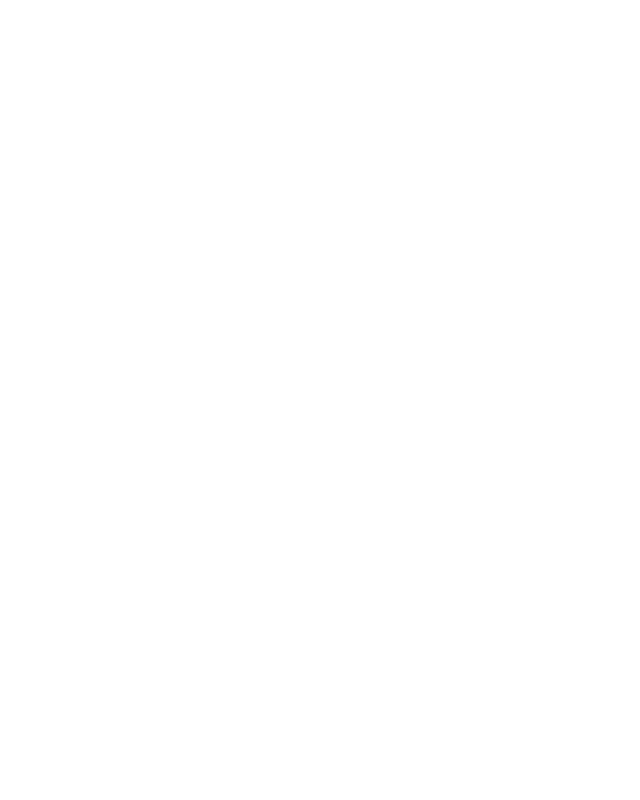
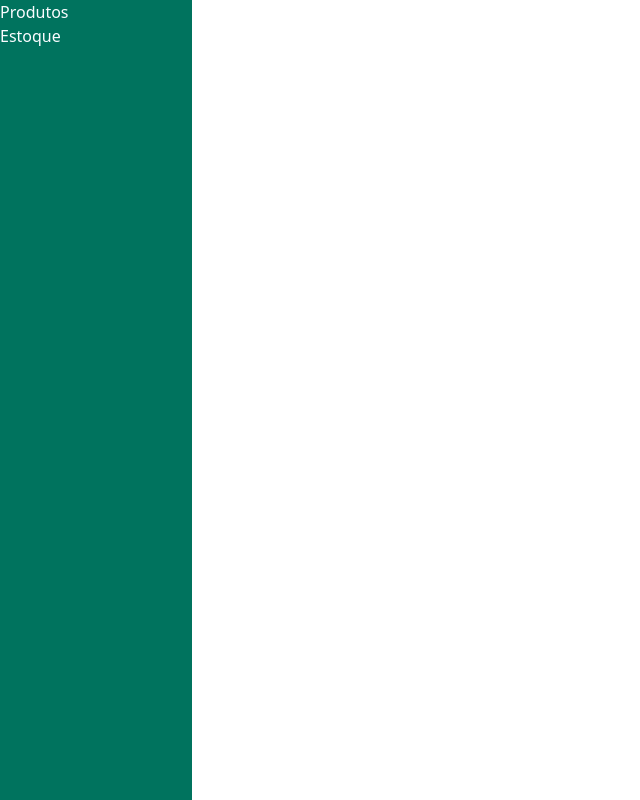
Before and after one commit to mb4ndeira/ecoo-apps, a Next.js app: page / in a window 1280 px wide. Shown: the whole page, without its empty margins (0-640 px from the left). Built offline with nearby package versions, Linux system fonts and the light colour scheme.

Commit message:
feat: add sidebar

```diff
--- /dev/null
+++ b/src/app/components/Sidebar.tsx
@@ -0,0 +1,24 @@
+import Link from "next/link";
+// import { FiDelete } from "react-icons/fi";
+
+function Item({ name, href }: { name: string; href: string }) {
+  return (
+    <li>
+      <Link href={href} className="text-ghost-white-base text-base">
+        {/* <FiDelete className="text-red-600 text-lg" alt=""/> */}
+        {name}
+      </Link>
+    </li>
+  );
+}
+
+export default function Sidebar() {
+  return (
+    <nav className="w-48 h-full min-h-screen bg-rain-forest">
+      <ul className="flex flex-col">
+        <Item href="/produtos" name="Produtos" />
+        <Item href="/inventory" name="Estoque" />
+      </ul>
+    </nav>
+  );
+}
--- a/src/app/layout.tsx
+++ b/src/app/layout.tsx
@@ -1,6 +1,8 @@
 import "./globals.css";
 import type { Metadata } from "next";
 import { Poppins } from "next/font/google";
+
+import Sidebar from "./components/Sidebar";
 
 const poppins = Poppins({
   weight: ["400", "600"],
@@ -21,7 +23,10 @@
 }) {
   return (
     <html lang="en">
-      <body className={poppins.className}>{children}</body>
+      <body className={poppins.className + "w-full flex"}>
+        <Sidebar />
+        {children}
+      </body>
     </html>
   );
 }
--- a/src/app/page.tsx
+++ b/src/app/page.tsx
@@ -1 +1,3 @@
-export default function Home() {}
+export default function Home() {
+  return <main></main>;
+}
```
